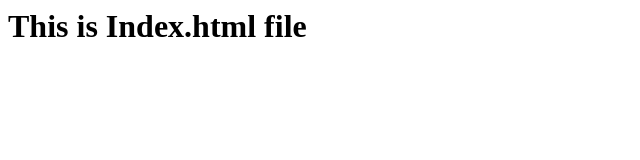
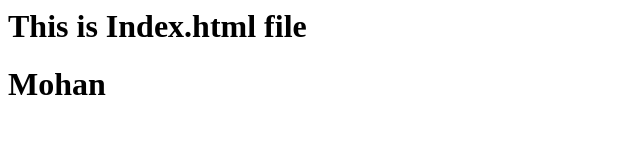
Before and after one commit to mohankl094/gitrepo, a plain HTML site: page index.html in a window 1280 px wide. Shown: the whole page, without its empty margins (0-640 px from the left). Drawn offline with Linux system fonts and the light colour scheme.

Commit message:
Index file edited

```diff
--- a/index.html
+++ b/index.html
@@ -1 +1,2 @@
 <h1> This is Index.html file <h1>
+		Mohan
```
